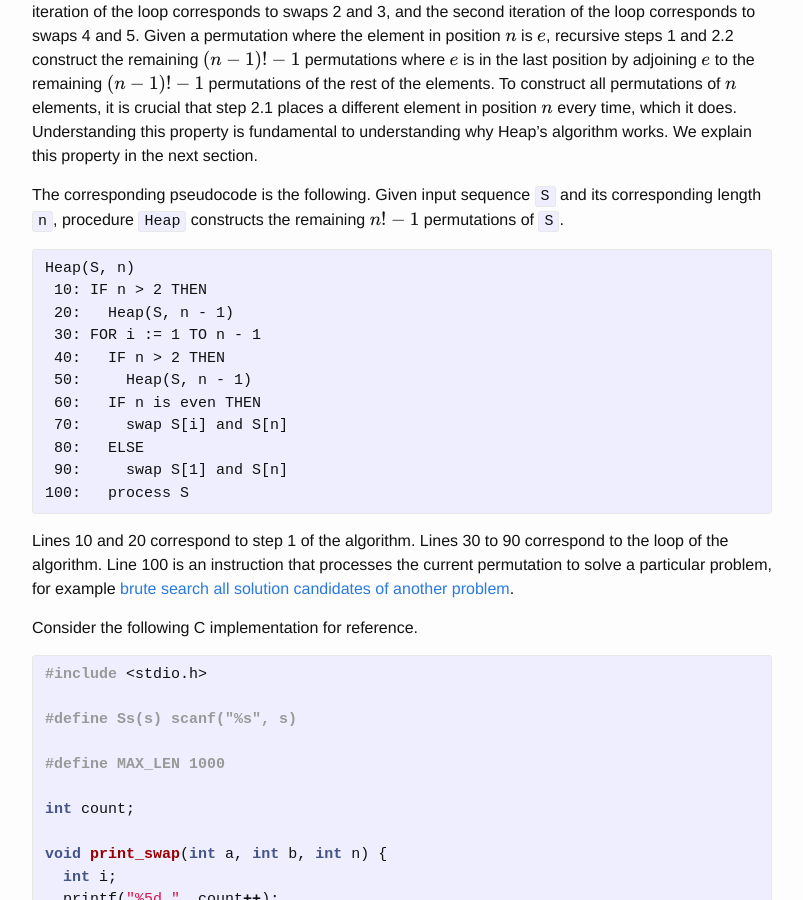
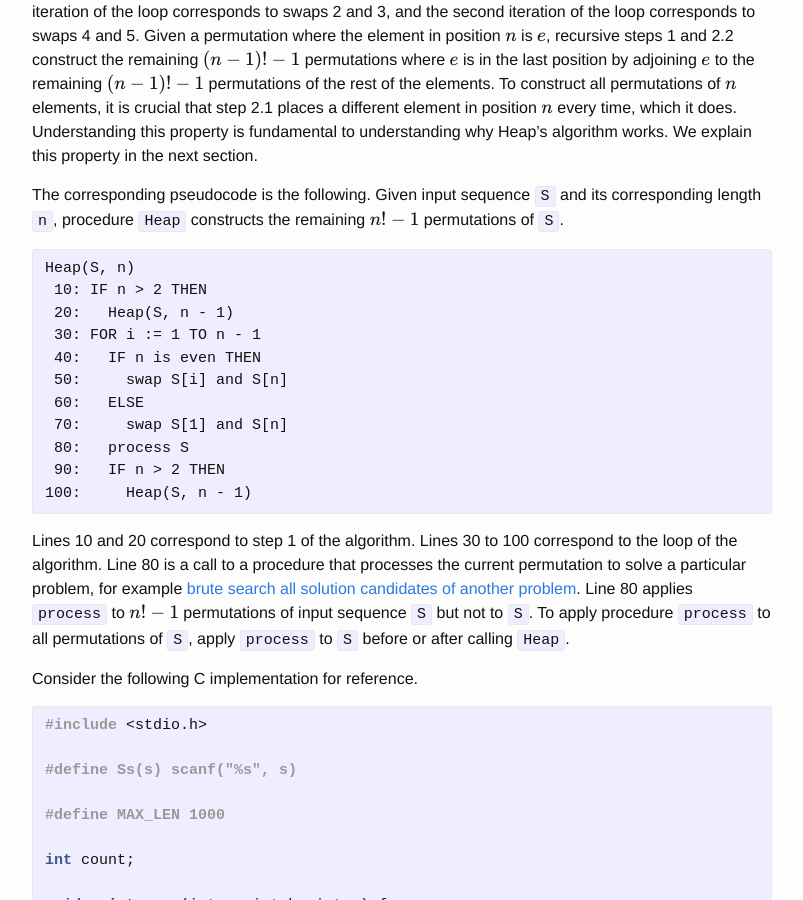
Before and after one commit to mrrusof/mrrusof.github.io, a Jekyll site: the page built from _posts/2016-06-17-why-does-heap-work.markdown, in a window 1280 px wide and 900 px high, scrolled down 1294 px. Shown: the whole window, without its empty margins (238-1041 px from the left). Built offline with Jekyll 4.4.1, drawn with Linux system fonts in a browser that asks for light colours; formulas are drawn with MathJax 3; comment, search, counter and statistics services are not loaded; some of the changed text lies outside the part shown.

Commit message:
Introduce call to process for input sequence in Heap algorithm.

```diff
--- a/_posts/2016-06-17-why-does-heap-work.markdown
+++ b/_posts/2016-06-17-why-does-heap-work.markdown
@@ -82,18 +83,20 @@ Heap(S, n)
  10: IF n > 2 THEN
  20:   Heap(S, n - 1)
  30: FOR i := 1 TO n - 1
- 40:   IF n > 2 THEN
- 50:     Heap(S, n - 1)
- 60:   IF n is even THEN
- 70:     swap S[i] and S[n]
- 80:   ELSE
- 90:     swap S[1] and S[n]
-100:   process S
+ 40:   IF n is even THEN
+ 50:     swap S[i] and S[n]
+ 60:   ELSE
+ 70:     swap S[1] and S[n]
+ 80:   process S
+ 90:   IF n > 2 THEN
+100:     Heap(S, n - 1)
 {% endhighlight %}
 
 Lines 10 and 20 correspond to step 1 of the algorithm.
-Lines 30 to 90 correspond to the loop of the algorithm.
-Line 100 is an instruction that processes the current permutation to solve a particular problem, for example [brute search all solution candidates of another problem](http://marknelson.us/2002/03/01/next-permutation/).
+Lines 30 to 100 correspond to the loop of the algorithm.
+Line 80 is a call to a procedure that processes the current permutation to solve a particular problem, for example [brute search all solution candidates of another problem](http://marknelson.us/2002/03/01/next-permutation/).
+Line 80 applies `process` to $@n! - 1@$ permutations of input sequence `S` but not to `S`.
+To apply procedure `process` to all permutations of `S`, apply `process` to `S` before or after calling `Heap`.
 
 Consider the following C implementation for reference.
 
```
Also changed, not shown: other parts of _posts/2016-06-17-why-does-heap-work.markdown (+1 -0 lines).
